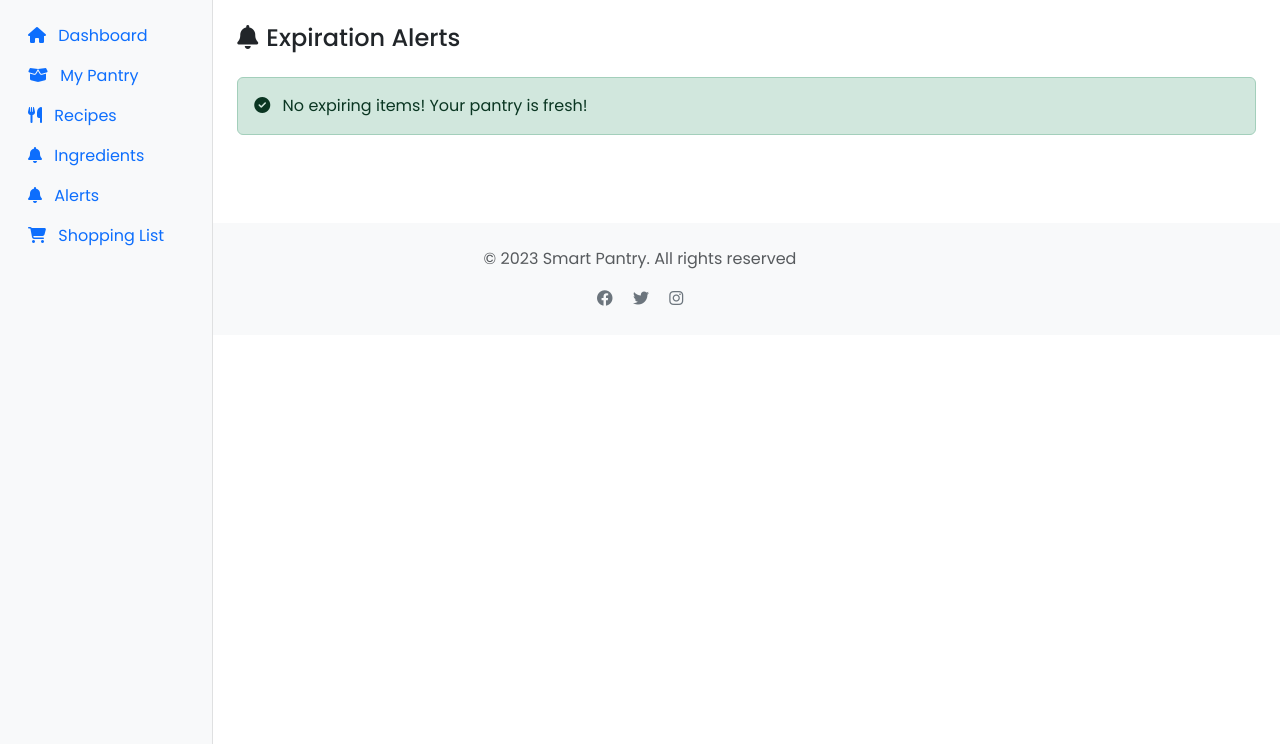
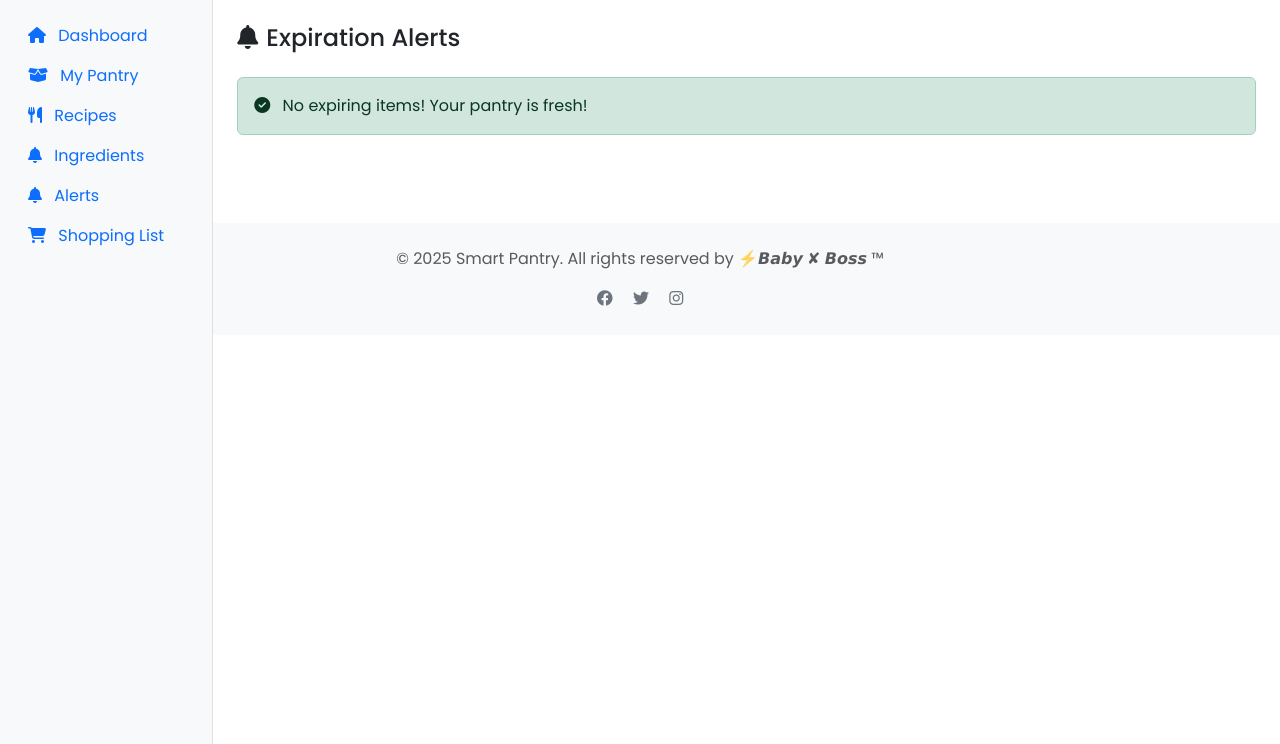
Before and after one commit to tasawaralii/ai-web-hackathon-2025, a PHP site: page /alerts.php in a window 1280 px wide. Shown: the part 56-800 px from the top of the page. Run offline with PHP 8.4, Linux system fonts and the light colour scheme; the visitor is signed in with stand-in values (Sample User, id 1); data that the repository does not hold is empty.

Commit message:
Update and Added Credit in footer

```diff
--- a/includes/footer.php
+++ b/includes/footer.php
@@ -1,7 +1,7 @@
     <!-- Footer -->
     <footer class="bg-light py-4 mt-5">
         <div class="container text-center text-muted">
-            <p>&copy; 2023 Smart Pantry. All rights reserved</p>
+            <p>&copy; 2025 Smart Pantry. All rights reserved by ⚡𝘽𝙖𝙗𝙮 ✘ 𝘽𝙤𝙨𝙨 ™</p>
             <div class="social-links">
                 <a href="#" class="text-secondary mx-2"><i class="fab fa-facebook"></i></a>
                 <a href="#" class="text-secondary mx-2"><i class="fab fa-twitter"></i></a>
@@ -9,8 +9,6 @@
             </div>
         </div>
     </footer>
-
-    <!-- Scripts -->
     <script src="https://cdn.jsdelivr.net/npm/bootstrap@5.3.0/dist/js/bootstrap.bundle.min.js"></script>
 </body>
 </html>
```
